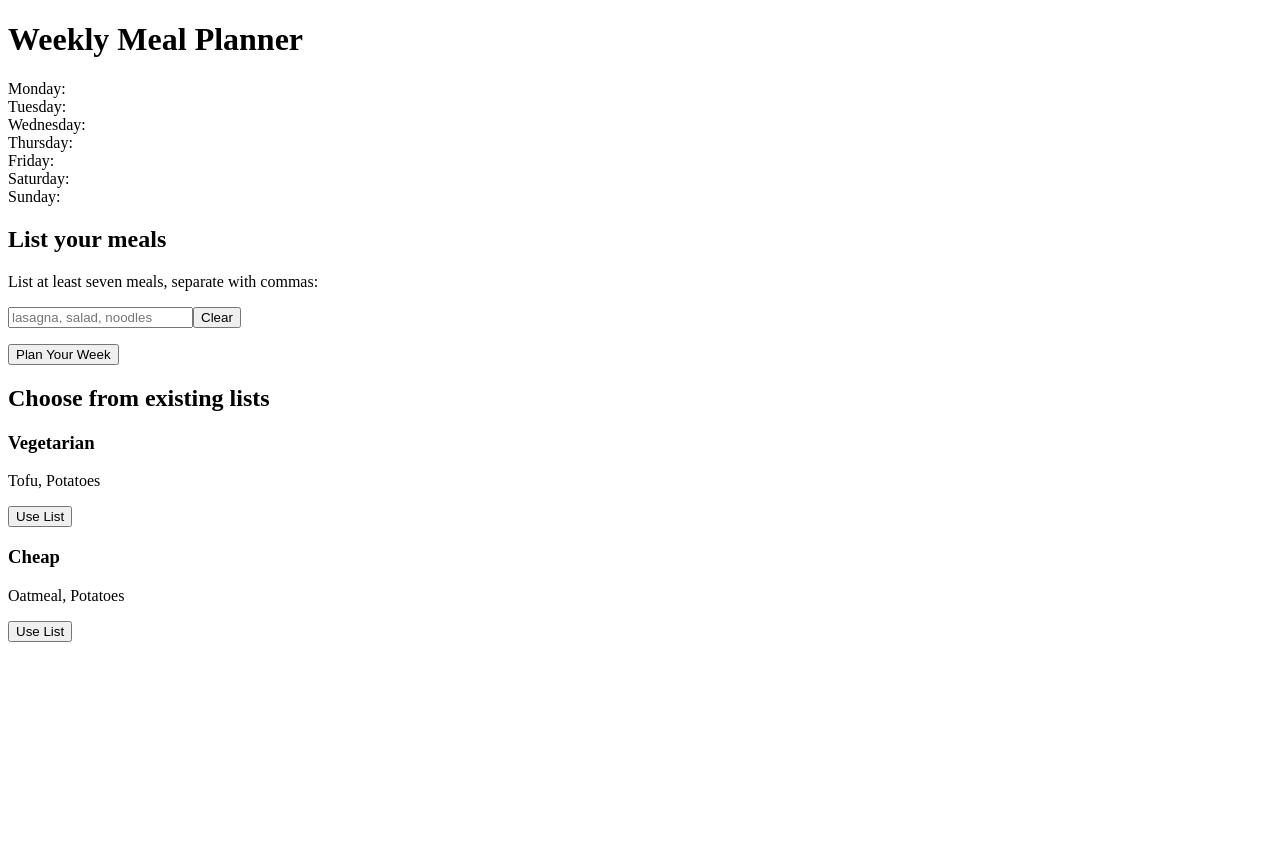
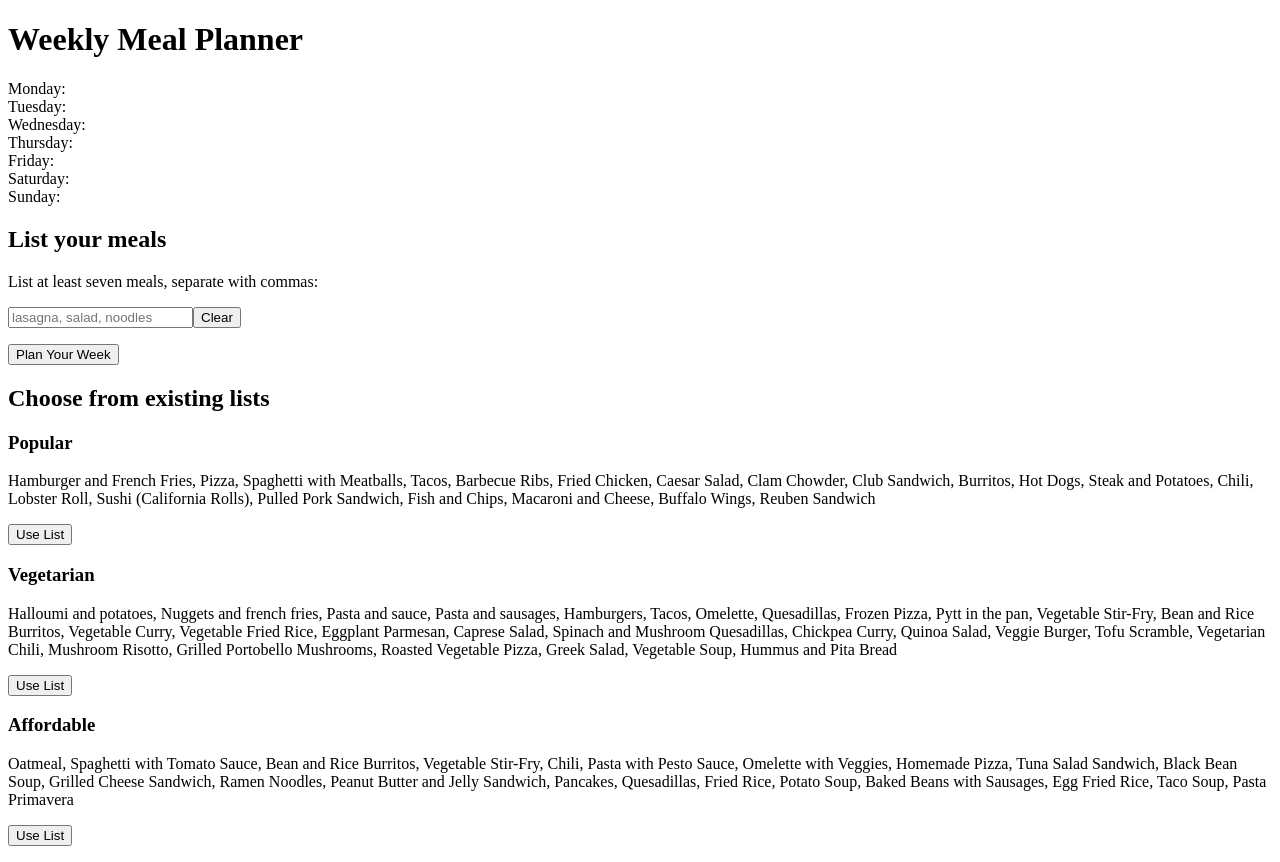
Before and after one commit to freddiekaplan-cme/WeeklyMealPlanner, a React (Vite) app: page / in a window 1280 px wide. Before the commit the page ends 800 px from the top, so only its background shows below. Built offline with nearby package versions, Linux system fonts and the light colour scheme.

Commit message:
Add updated meal list.

```diff
--- a/data/meal-lists.tsx
+++ b/data/meal-lists.tsx
@@ -1,4 +1,88 @@
-const vegetarian = { name: "Vegetarian", list: ["Tofu", "Potatoes"] }
-const cheap = { name: "Cheap", list: ["Oatmeal", "Potatoes"] }
+const vegetarian = {
+	name: "Vegetarian",
+	list: [
+		"Halloumi and potatoes",
+		"Nuggets and french fries",
+		"Pasta and sauce",
+		"Pasta and sausages",
+		"Hamburgers",
+		"Tacos",
+		"Omelette",
+		"Quesadillas",
+		"Frozen Pizza",
+		"Pytt in the pan",
+		"Vegetable Stir-Fry",
+		"Bean and Rice Burritos",
+		"Vegetable Curry",
+		"Vegetable Fried Rice",
+		"Eggplant Parmesan",
+		"Caprese Salad",
+		"Spinach and Mushroom Quesadillas",
+		"Chickpea Curry",
+		"Quinoa Salad",
+		"Veggie Burger",
+		"Tofu Scramble",
+		"Vegetarian Chili",
+		"Mushroom Risotto",
+		"Grilled Portobello Mushrooms",
+		"Roasted Vegetable Pizza",
+		"Greek Salad",
+		"Vegetable Soup",
+		"Hummus and Pita Bread",
+	],
+}
 
-export { vegetarian, cheap }
+const popular = {
+	name: "Popular",
+	list: [
+		"Hamburger and French Fries",
+		"Pizza",
+		"Spaghetti with Meatballs",
+		"Tacos",
+		"Barbecue Ribs",
+		"Fried Chicken",
+		"Caesar Salad",
+		"Clam Chowder",
+		"Club Sandwich",
+		"Burritos",
+		"Hot Dogs",
+		"Steak and Potatoes",
+		"Chili",
+		"Lobster Roll",
+		"Sushi (California Rolls)",
+		"Pulled Pork Sandwich",
+		"Fish and Chips",
+		"Macaroni and Cheese",
+		"Buffalo Wings",
+		"Reuben Sandwich",
+	],
+}
+
+const cheap = {
+	name: "Affordable",
+	list: [
+		"Oatmeal",
+		"Spaghetti with Tomato Sauce",
+		"Bean and Rice Burritos",
+		"Vegetable Stir-Fry",
+		"Chili",
+		"Pasta with Pesto Sauce",
+		"Omelette with Veggies",
+		"Homemade Pizza",
+		"Tuna Salad Sandwich",
+		"Black Bean Soup",
+		"Grilled Cheese Sandwich",
+		"Ramen Noodles",
+		"Peanut Butter and Jelly Sandwich",
+		"Pancakes",
+		"Quesadillas",
+		"Fried Rice",
+		"Potato Soup",
+		"Baked Beans with Sausages",
+		"Egg Fried Rice",
+		"Taco Soup",
+		"Pasta Primavera",
+	],
+}
+
+export { vegetarian, popular, cheap }
--- a/src/App.tsx
+++ b/src/App.tsx
@@ -3,7 +3,7 @@ import Header from "@/Header"
 import Week from "@/Week"
 import Inputs from "@/Inputs"
 import Lists from "@/Lists"
-import { vegetarian, cheap } from "../data/meal-lists"
+import { vegetarian, cheap, popular } from "../data/meal-lists"
 import "./App.css"
 
 function App() {
@@ -78,9 +78,15 @@ function App() {
 
 			<h2>Choose from existing lists</h2>
 			<Lists
+				listName={popular.name}
+				listArray={popular.list}
+				chooseList={handleInputChange}
+				changeButtonText={changeButtonText}
+			/>
+			<Lists
 				listName={vegetarian.name}
 				listArray={vegetarian.list}
-				chooseList={handleInputChange}
+				chooseList={setInputValue}
 				changeButtonText={changeButtonText}
 			/>
 			<Lists
```
